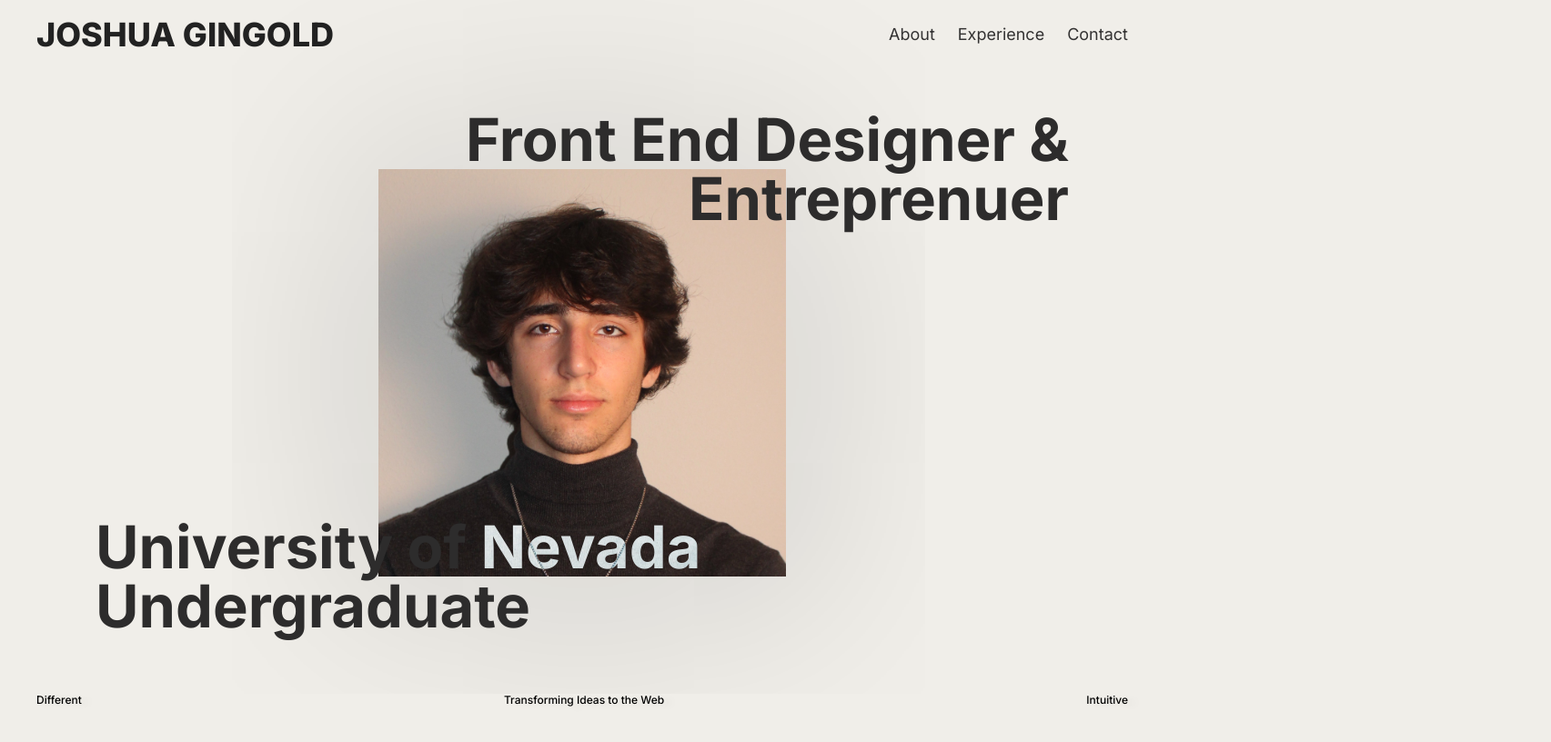
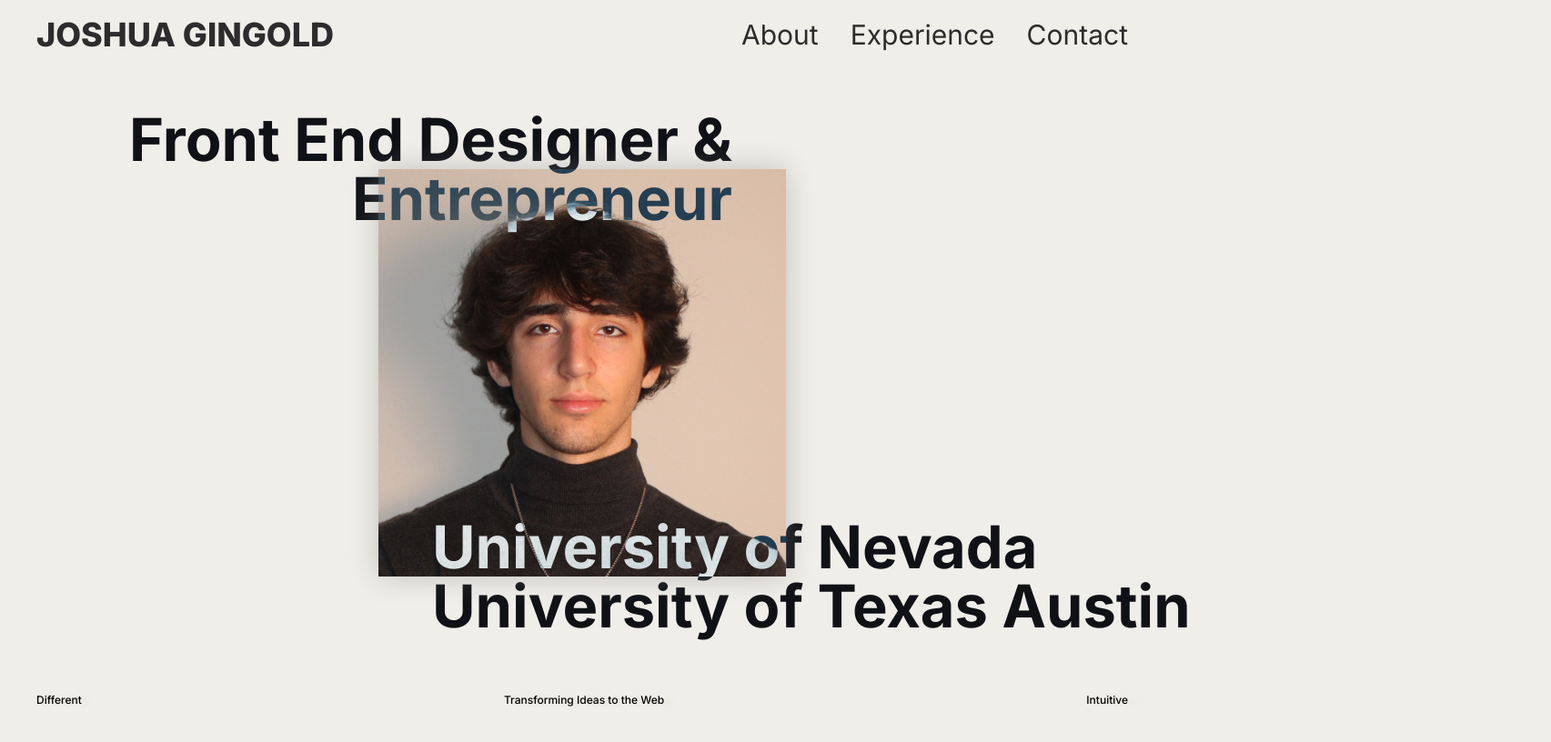
Before and after one commit to Soulful0/Gingold-Portfolio, a website: page public/index.html in a window 1280 px wide. Shown: the whole page at 91% size, 1705 px wide, since content can reach past the window. Drawn offline with Linux system fonts and the light colour scheme.

Commit message:
text movement and gold styling added

```diff
--- a/public/css/general.css
+++ b/public/css/general.css
@@ -95,6 +95,9 @@
   font-family: "Inter", sans-serif;
   line-height: 1;
   font-weight: 500;
+
+  max-width: 100%;
+  overflow: hidden;
 }
 
 a {
--- /dev/null
+++ b/public/css/home.css
@@ -0,0 +1,80 @@
+.hero-framer {
+    display: flex;
+    flex-direction: column;
+    padding: 0px 25px 0px 25px;
+}
+
+#header-img-style {
+    width: 50vw; /* Initial width */
+    transition: width 2.3s ease-in-out; /* Smooth transition effect */
+}
+
+.header-img {
+    align-self: center;
+    width: 35vw; /* Final width after transition */
+    box-shadow: 0rem 0rem 3rem rgba(0, 0, 0, 0.2);
+}
+
+
+.header-brief-top {
+    position: relative;
+    text-align: end;
+
+    top: 6.5rem;
+    right: 45rem;
+}
+
+.header-brief-bottom {
+    position: relative;
+    text-align: start;
+
+    bottom: 6.5rem;
+    left: 45rem;
+}
+
+.header-brief-style-top {
+    font-size: 6.5rem;
+    font-weight: 700;
+    color: #fff;
+    mix-blend-mode: difference;
+    transform: translateX(-200rem);
+
+}
+
+
+.header-brief-style-bottom {
+    font-size: 6.5rem;
+    font-weight: 700;
+    color: #fff;
+    mix-blend-mode: difference;
+    transform: translateX(200rem);
+}
+
+
+#fadeInEffect-left-1, #fadeInEffect-left-2 {
+    transition: transform 2.3s ease-in-out;
+}
+
+#fadeInEffect-right-1, #fadeInEffect-right-2 {
+    transition: transform 2.3s ease-in-out;
+}
+
+.fade-in {
+    transform: translate(0);
+}
+
+
+  /* Break Design */
+
+.break-design {
+    font-size: 1.2rem;
+    font-weight: 500;
+    text-shadow: 0.8rem 0.2rem 1rem rgba(0, 0, 0, 0.08);
+    padding-bottom: 40px;
+    padding-left: 40px;
+    padding-right: 40px;
+    display: flex;
+    flex-wrap: nowrap;
+    justify-content: space-between;
+    align-items: center;
+}
--- a/public/css/style.css
+++ b/public/css/style.css
@@ -18,32 +18,38 @@
 
 .home-nav:link,
 .home-nav:visited {
-  color: #222;
+  color: #2d2c2c;
   font-weight: 800;
-  transition: all 0.3s;
+  transition: all 2.5s;
 }
 
 .home-nav:hover,
-.home-nav:active {
-  color: #3a3a3a;
-  /* text-shadow: -1rem 0.6rem 2.4rem rgba(0, 0, 0, 0.1); */
+.home-nav-gold {
+  color: #b89c00;
+  transition: all 2.5s ease-in;
 }
+
+.home-nav-gold {
+  color: #2d2c2c;
+  transition: all 0.4s ease-out;
+}
+
 
 .nav-framer {
   display: flex;
   align-items: center;
-  gap: 25px;
+  gap: 35px;
 }
 
 .nav-el {
   list-style: none;
 
-  font-size: 1.8rem;
+  font-size: 3rem;
 }
 
 .nav-style:link,
 .nav-style:visited {
-  color: #333232;
+  color: #2d2c2c;
   font-weight: 400;
   transition: all 0.3s;
 }
@@ -55,130 +61,6 @@
   text-shadow: 0.8rem 0.2rem 1rem rgba(0, 0, 0, 0.1);
 }
 
-.header-img {
-  align-self: center;
-  width: 35vw;
-  box-shadow: 0rem 0rem 100rem rgba(0, 0, 0, 0.2);
-}
-
-.nevada-invert {
-  color: white; /* Initial color */
-  mix-blend-mode: difference;
-}
-
 .udemy-img {
   width: 30vw;
 }
-
-/* Hero */
-
-.hero-framer {
-  display: flex;
-  flex-direction: column;
-  padding: 0px 25px 0px 25px;
-}
-
-.header-brief-top {
-  position: relative;
-  text-align: end;
-
-  top: 6.5rem;
-  right: 8rem;
-}
-
-.header-brief-style-top {
-  font-size: 6.5rem;
-  font-weight: 700;
-  color: #2d2c2c;
-}
-
-.header-brief-bottom {
-  position: relative;
-  text-align: start;
-
-  bottom: 6.5rem;
-  left: 8rem;
-}
-
-.header-brief-style-bottom {
-  font-size: 6.5rem;
-  font-weight: 700;
-  color: #2d2c2c;
-}
-
-/* Break Design */
-
-.break-design {
-  font-size: 1.2rem;
-  font-weight: 500;
-  text-shadow: 0.8rem 0.2rem 1rem rgba(0, 0, 0, 0.08);
-  padding-bottom: 40px;
-  padding-left: 40px;
-  padding-right: 40px;
-  display: flex;
-  flex-wrap: nowrap;
-  justify-content: space-between;
-  align-items: center;
-}
-
-/* About */
-
-.outside-img {
-  width: 30vw;
-  justify-self: center;
-}
-
-.outside-img-box {
-  position: relative;
-  display: flex;
-  align-items: center;
-  justify-content: center;
-}
-
-/* .outside-img-box::before {
-  position: absolute;
-  content: "";
-  display: block;
-
-  top: 50%;
-  left: 50%;
-  /* transform: translate(-50%, -50%);
-} */
-
-.grey-section {
-  /* margin-top: 55px; */
-  padding-left: 5%;
-  padding-right: 5%;
-}
-
-.full-about-framer {
-  display: grid;
-  grid-template-columns: 1fr 1fr;
-  gap: 12px;
-  padding: 35px;
-}
-
-.about-framer {
-  display: flex;
-  flex-direction: column;
-}
-
-.h2-el {
-  font-size: 8rem;
-  font-weight: 600;
-  letter-spacing: -3.5px;
-
-  padding: 2rem;
-}
-
-.about-info {
-  font-size: 2.2rem;
-  line-height: 26px;
-  letter-spacing: -0.5px;
-
-  padding: 0.8rem;
-}
-
-.outside-img {
-  border-radius: 5px;
-}
--- a/public/index.html
+++ b/public/index.html
@@ -5,6 +5,7 @@
     <meta name="viewport" content="width=device-width, initial-scale=1.0" />
     <link rel="stylesheet" type="text/css" href="/css/general.css" />
     <link rel="stylesheet" type="text/css" href="/css/style.css" />
+    <link rel="stylesheet" type="text/css" href="/css/home.css" />
     <link rel="stylesheet" type="text/css" href="/css/queries.css" />
 
     <link rel="preconnect" href="https://fonts.googleapis.com" />
@@ -19,7 +20,7 @@
     <!-- Section 1 -->
     <header id="Home">
       <div class="full-nav-framer">
-        <h1><a class="home-nav" href="/">Joshua Gingold</a></h1>
+        <h1><a class="home-nav" href="/"><span class="home-nav-gold">Joshua Gin</span>gold</a></h1>
         <nav>
           <ul>
             <div class="nav-framer">
@@ -31,18 +32,19 @@
         </nav>
       </div>
       <div class="hero-framer">
-      <div class="header-brief-top">
-      <p class="header-brief-style-top">Front End Designer &</p>
-      <p class="header-brief-style-top">Entreprenuer</p>
-      </div>
+        <div class="header-brief-top">
+          <p id="fadeInEffect-left-1" class="header-brief-style-top"><span class="nevada-invert">Front End Designer &</span></p>
+          <p id="fadeInEffect-left-2" class="header-brief-style-top"><span class="nevada-invert">Entrepreneur</span></p>
+        </div>
         <img
+          id="header-img-style"
           class="header-img"
           src="/images/Professional-Crop.png"
           alt="Professional headshot"
         />
         <div class="header-brief-bottom">
-          <p class="header-brief-style-bottom">University of <span class="nevada-invert">Nevada</span></p>
-          <p class="header-brief-style-bottom">Undergraduate</p>
+          <p id="fadeInEffect-right-1" class="header-brief-style-bottom"><span class="nevada-invert">University of Nevada</span></p>
+          <p id="fadeInEffect-right-2" class="header-brief-style-bottom"><span class="nevada-invert">University of Texas Austin</span></p>
         </div>
       </div>
     </header>
--- a/public/js/style.js
+++ b/public/js/style.js
@@ -0,0 +1,42 @@
+// document.addEventListener('DOMContentLoaded', function() {
+//     const leftElements = [
+//       document.getElementById('fadeInEffect-left-1'),
+//       document.getElementById('fadeInEffect-left-2')
+//     ];
+//     const rightElements = [
+//       document.getElementById('fadeInEffect-right-1'),
+//       document.getElementById('fadeInEffect-right-2')
+//     ];
+
+//     leftElements.forEach(element => element.classList.add('fade-in'));
+//     rightElements.forEach(element => element.classList.add('fade-in'));
+//   });
+
+//   window.addEventListener('load', function() {
+//     const img = document.querySelector('#header-img-style');
+//     img.style.width = '35vw'; // Change width to 35vw when the page loads
+// });
+
+document.addEventListener('DOMContentLoaded', function() {
+    // Fade-in effect for text elements
+    const leftElements = [
+      document.getElementById('fadeInEffect-left-1'),
+      document.getElementById('fadeInEffect-left-2')
+    ];
+    const rightElements = [
+      document.getElementById('fadeInEffect-right-1'),
+      document.getElementById('fadeInEffect-right-2')
+    ];
+
+    leftElements.forEach(element => element.classList.add('fade-in'));
+    rightElements.forEach(element => element.classList.add('fade-in'));
+
+    // Image width transition effect
+    const img = document.querySelector('#header-img-style');
+    img.style.width = '35vw'; // Change width to 35vw when the DOM is fully loaded
+});
+
+window.addEventListener('load', function() {
+    const img = document.querySelector('#header-img-style');
+    img.style.width = '35vw'; // Ensure width is set on full page load
+});
```
Also changed, not shown: public/about.html (+1 -0 lines), public/css/about.css (added, +61 -0 lines), 2 other files.
